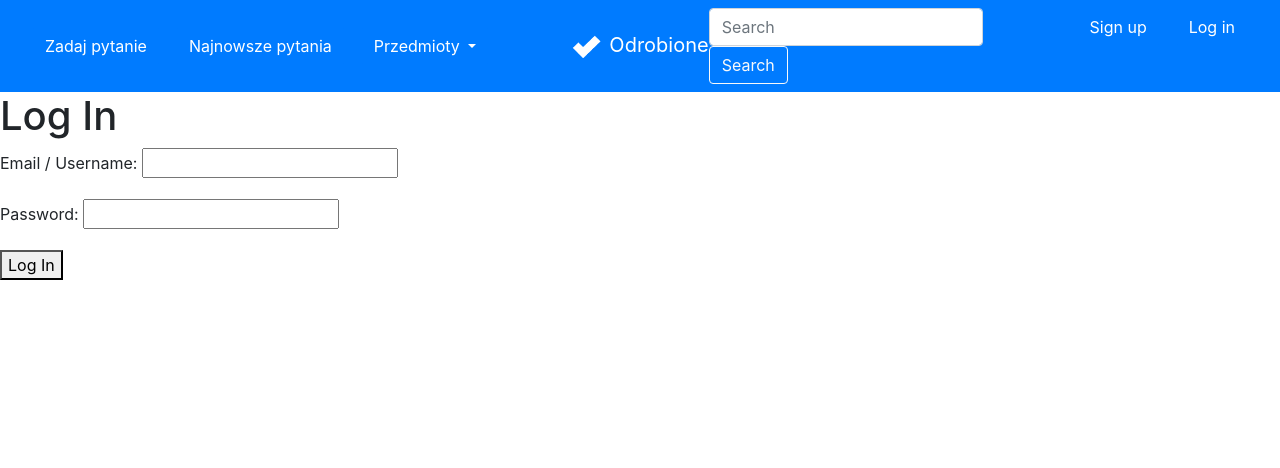
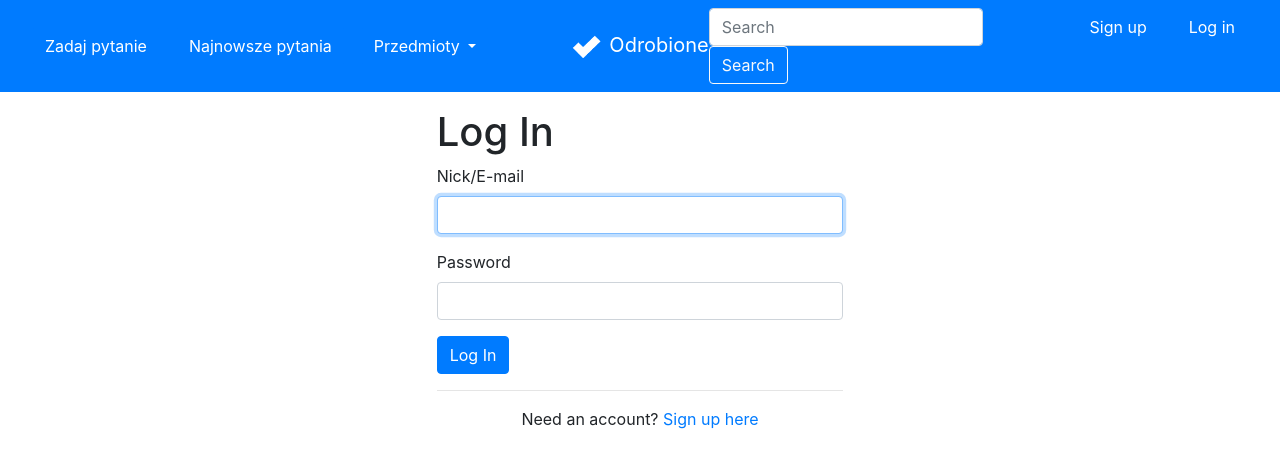
Before and after one commit to piotrPeplinski/forumSzkolneWebsite, a Django app: page /auth/log in a window 1280 px wide. Shown: the top 468 px of the page. Run offline with Django 3.2, Linux system fonts and the light colour scheme; some libraries are stand-ins or nearby versions.

Commit message:
styled login and home page

```diff
--- a/accounts/templates/accounts/log.html
+++ b/accounts/templates/accounts/log.html
@@ -1,13 +1,33 @@
 {% extends 'forum/base.html' %}
 {% block content %}
 
-<h1>Log In</h1>
+<div class="row justify-content-center">
+    <div class="col-lg-4 col-md-5 col-sm-5">
+        <h1 class="mt-3">Log In</h1>
 
-<h3>{{error}}</h3>
-<form method="POST">
-    {{form.as_p}}
-    {% csrf_token %}
-    <button type="submit">Log In</button>
-</form>
-
+        {% if error %}
+        <div class="alert alert-danger text-center mt-4" role="alert">
+            <h4>{{error}}</h4>
+        </div>
+        {% endif %}
+        <form method="POST">
+            <div class="form-group">
+                <label for="username">Nick/E-mail</label>
+                <input type="text" name="username" autofocus="" autocapitalize="none" autocomplete="username"
+                    maxlength="150" required="" id="id_username" class="form-control">
+            </div>
+            <div class="form-group">
+                <label for="password">Password</label>
+                <input type="text" name="password" autofocus="" autocapitalize="none" autocomplete="current-password"
+                    maxlength="150" required="" id="id_password" class="form-control">
+            </div>
+            {% csrf_token %}
+            <button type="submit" class="btn btn-primary">Log In</button>
+        </form>
+        <hr>
+        <div class="text-center">
+            <p>Need an account? <a href="{% url 'accounts:sign' %}">Sign up here</a></p>
+        </div>
+    </div>
+</div>
 {% endblock %}
```
Also changed, not shown: forum/templates/forum/home.html (+11 -1 lines).
